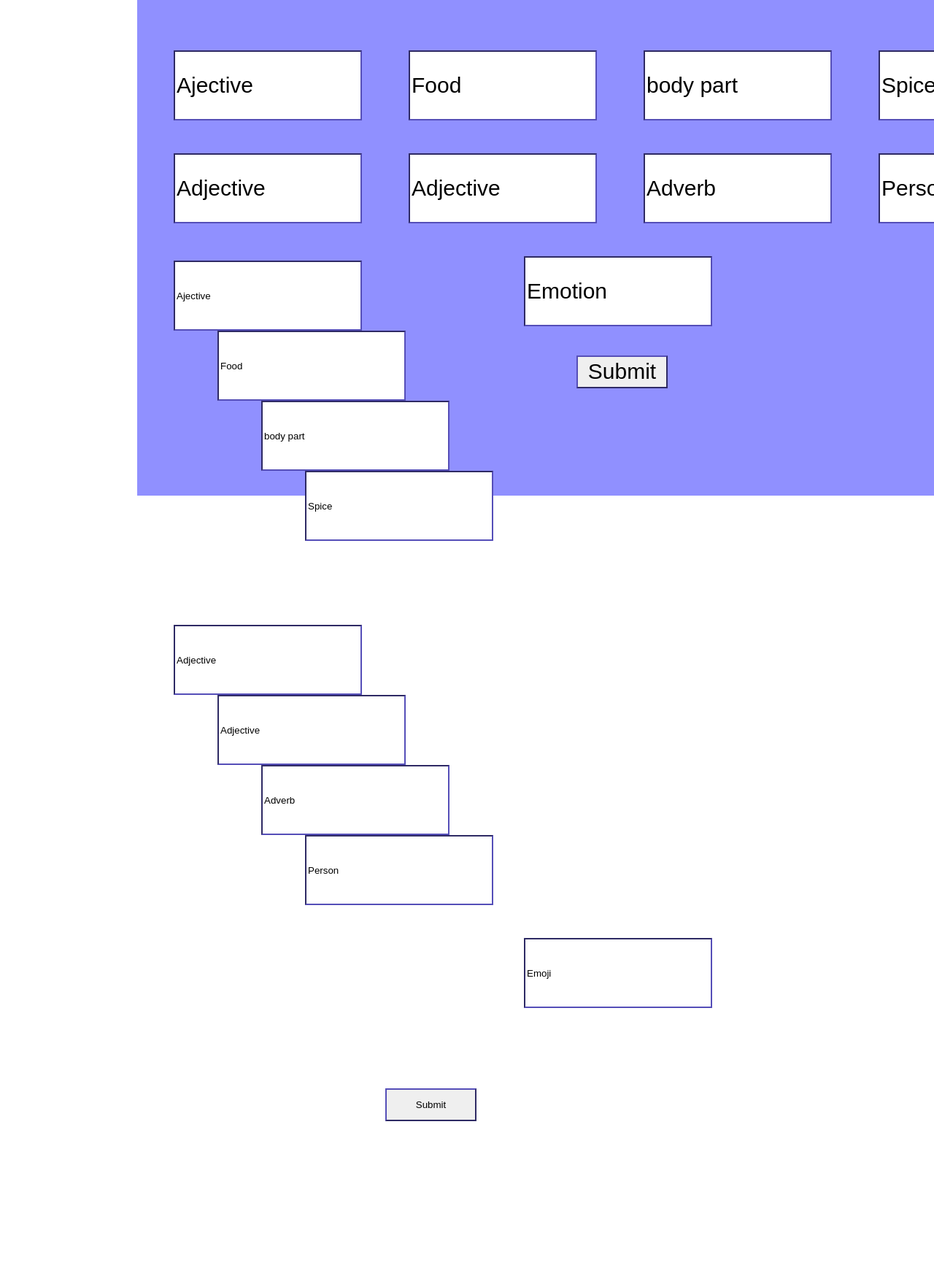
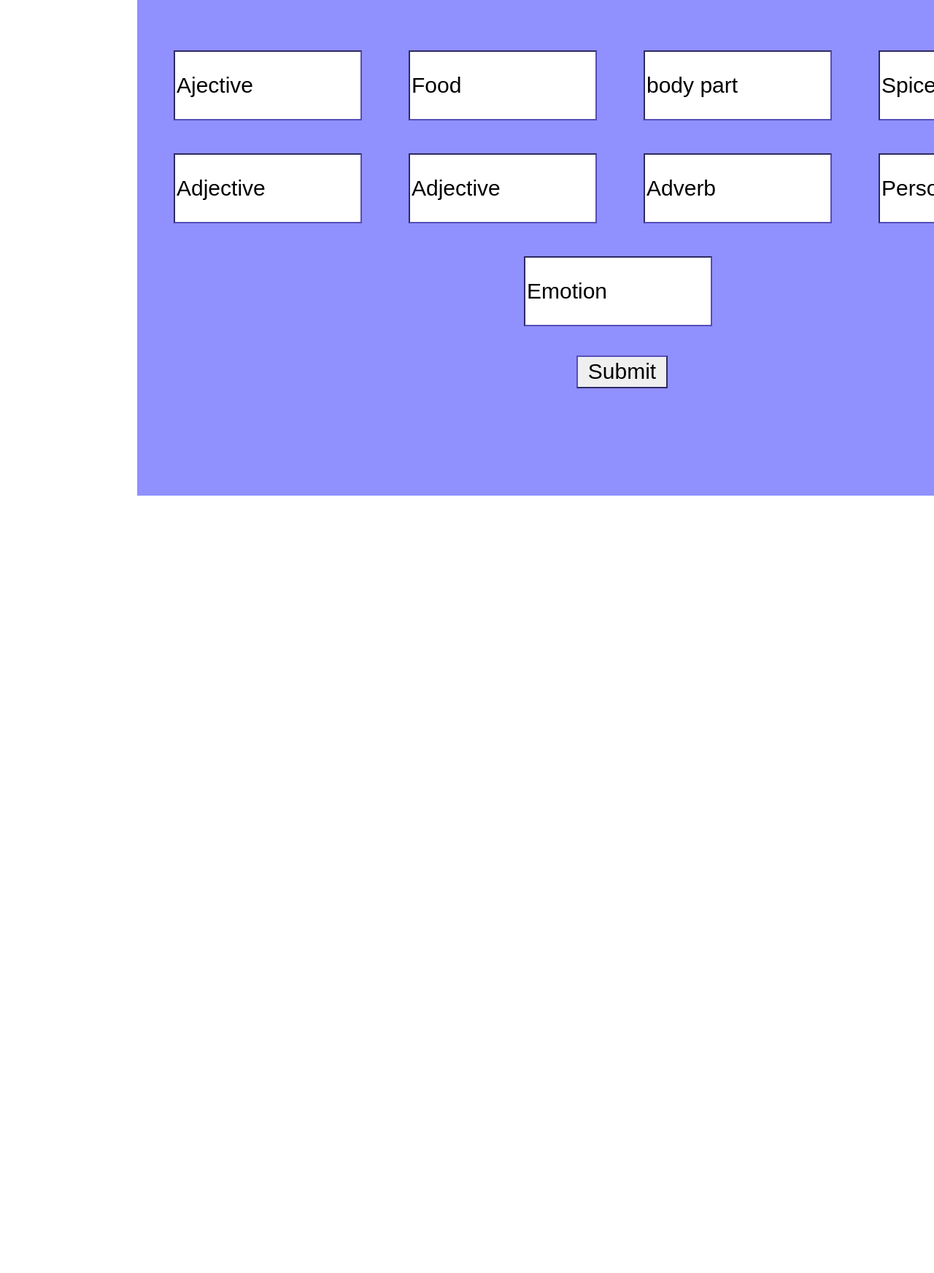
Before and after one commit to Krisha-GCN/wordlibs, a Flask app: page / in a window 1280 px wide; the page is wider, and only the part inside the window is pictured. Shown: the part 464-2208 px from the top of that part at 73% size. After the commit the page ends 1143 px from the top of that part, so only its background shows below. Run offline with Flask 3, Linux system fonts and the light colour scheme.

Commit message:
pull request resolve

```diff
--- a/templates/madlibs.html
+++ b/templates/madlibs.html
@@ -32,47 +32,6 @@
 
         </form>
 
-            <input type="text" name="adj1" id="first" value="Ajective">
-        </form>
-        <form action="{{ url }}" method="POST">
-            <input type="text" name="food" id="second" value="Food">
-        </form>
-
-        <form action="{{ url }}" method="POST">
-            <input type="text" name="body_part" id="third" value="body part">
-        </form>
-
-
-        <form action="{{ url }}" method="POST">
-            <input type="text" name="spice" id="fourth" value="Spice">
-        </form>
-    </div>
-
-    <div id="secondrow">
-        <form action="{{ url }}" method="POST">
-            <input type="text" name="adj2" id="fifth" value="Adjective">
-        </form>
-        <form action="{{ url }}" method="POST">
-            <input type="text" name="adj3" id="sixth" value="Adjective">
-        </form>
-
-        <form action="{{ url }}" method="POST">
-            <input type="text" name="adverb" id="seventh" value="Adverb">
-        </form>
-
-
-        <form action="{{ url }}" method="POST">
-            <input type="text" name="person" id="eighth" value="Person">
-        </form>
-    </div>
-
-    <form action="{{ url }}" method="POST">
-        <input type="text" name="emoji" id="nineth" value="Emoji">
-    </form>
-
-    <form action="{{ url }}" method="POST">
-        <input type="submit" name="Submit" id="Submit" value="Submit">
-    </form>
 
 
 
```
